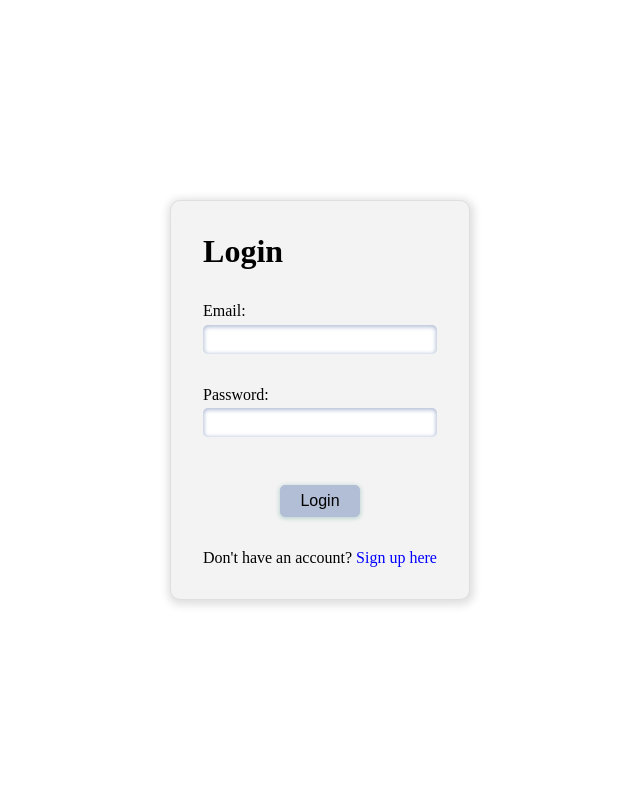
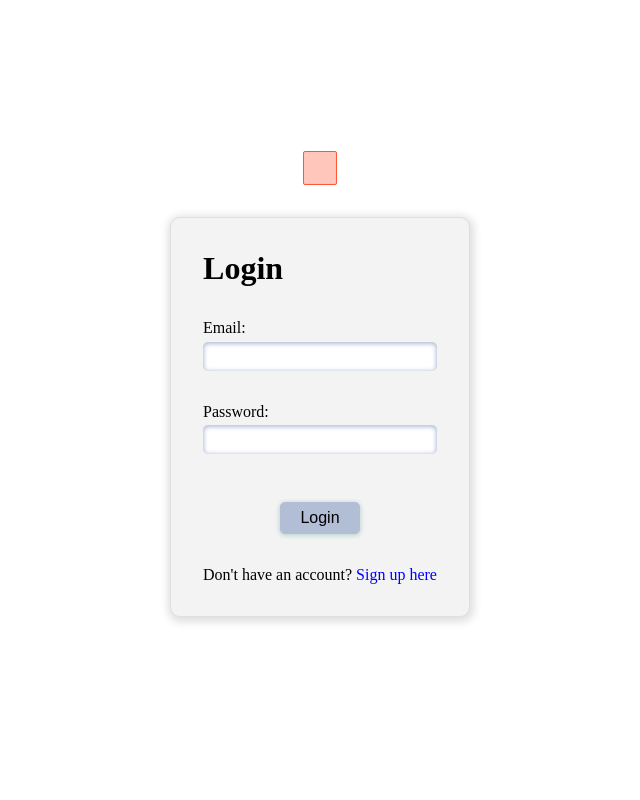
Before and after one commit to marefpceo/file-uploader, a Node server app: page /login in a window 1280 px wide. Shown: the whole page, without its empty margins (320-960 px from the left). Run offline with Node 20, Linux system fonts and the light colour scheme; some libraries are stand-ins or nearby versions.

Commit message:
Added styling and made general code updates
Added styling for form validation errors.
Added ejs closing template to the remaining views that did not have it.

```diff
--- a/public/stylesheets/style.css
+++ b/public/stylesheets/style.css
@@ -15,6 +15,8 @@
   --dark-primary: #dfdfdf;
   --light-secondary: #bfd8d5;
   --dark-secondary: #b1bed5;
+  --warning: #ff5733;
+  --warning-light: #ff573355;
 }
 
 * {
@@ -97,7 +99,7 @@ form div {
   border-radius: 10px;
   background-color: var(--light-primary);
   width: fit-content;
-  margin: 10% 0;
+  margin: 2rem 0;
   padding: 2rem 2rem;
   box-shadow: 1px 2px 8px 3px var(--dark-primary);
   border: 1px solid var(--dark-primary);
@@ -360,9 +362,9 @@ sub {
 }
 
 
-/***************************************************************/
-/*********************** 4. Error Page *************************/
-/***************************************************************/
+/**************************************************************************/
+/*********************** 4. Error Page & Validations **********************/
+/**************************************************************************/
 
 .error-container {
   display: flex;
@@ -391,6 +393,15 @@ sub {
 
 .error-container a:hover {
   font-weight: bold;
+}
+
+.error-div {
+  width: fit-content;
+  padding: 1rem;
+  border-radius: 2px;
+  background-color: var(--warning-light);
+  border: 1px solid var(--warning);
+  font-weight: 300;
 }
 
 
--- a/views/file_delete.ejs
+++ b/views/file_delete.ejs
@@ -19,3 +19,4 @@
     </section>
 
 <%- include('./partials/footer') %>
+<%- include('./partials/closing') %>
--- a/views/folder_delete.ejs
+++ b/views/folder_delete.ejs
@@ -59,6 +59,5 @@
       </div>
     </section>
 
-
-
 <%- include('./partials/footer') %>
+<%- include('./partials/closing) %>
--- a/views/folder_file_list.ejs
+++ b/views/folder_file_list.ejs
@@ -46,3 +46,4 @@
     </section>
 
 <%- include('./partials/footer') %>
+<%- include('./partials/closing') %>
--- a/views/index.ejs
+++ b/views/index.ejs
@@ -59,3 +59,4 @@
     </section>
 
 <%- include('./partials/footer') %>
+<%- include('./partials/closing') %>
--- a/views/login.ejs
+++ b/views/login.ejs
@@ -2,11 +2,12 @@
 <!-- <%- include('./partials/header') %> -->
 
 <section>
-  <div class='error-div'>
+
     <% if (errors) { %>
-     <p><%= errors %></p>
+     <div class='error-div'>
+       <p><%= errors %></p>
+     </div>
     <% } %>
-  </div>
 
   <div class='form-div'>
     <h1><%= title %></h1>
```
Also changed, not shown: views/add_file_to_folder.ejs (+6 -4 lines), views/file_form.ejs (+5 -3 lines), views/folder_form.ejs (+5 -5 lines), views/signup.ejs (+8 -7 lines), views/upload_file.ejs (+5 -3 lines).
